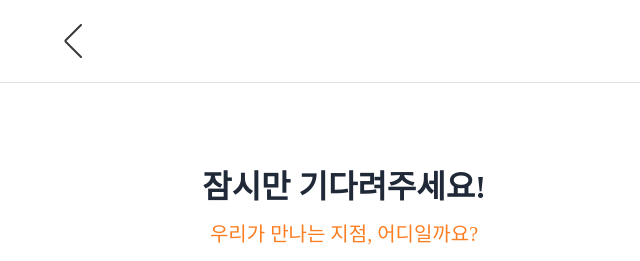
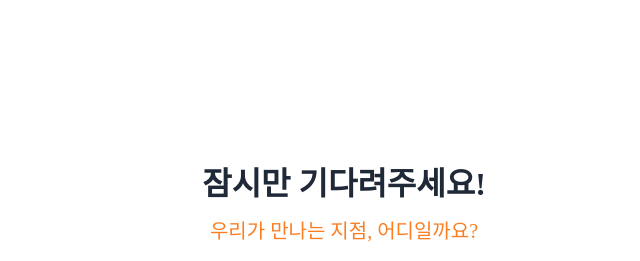
Before and after one commit to moidot/frontend, a Next.js app: page /loading in a window 1280 px wide. Shown: the top 261 px of the page, without its empty margins (296-936 px from the left). Built offline with nearby package versions, Linux system fonts and the light colour scheme; a web font is replaced by a local one.

Commit message:
Fix: 장소 조율 이미지 뜨게 조건 변경 (#89)
* Fix: 카카오톡 팀명 추가

* Chore: 복사하기 버튼 css 수정

* FIX: Naver Redirect URL 변경

* Feat: 로딩 페이지 추가

* Fix: 모이닷 스페이스 없을 때 이미지 추가

```diff
--- a/src/components/home/Home5.tsx
+++ b/src/components/home/Home5.tsx
@@ -15,7 +15,7 @@ const Home5 = () => {
   console.log(data);
 
   useEffect(() => {
-    if (data?.data.length != 0) {
+    if (data?.data.length !== undefined) {
       setEmptySpaceState(false);
     }
   }, [data?.data.length]);
--- a/src/components/main/RecommendationItem.tsx
+++ b/src/components/main/RecommendationItem.tsx
@@ -5,7 +5,7 @@ import { GetGroupBestRegionProps, GetUserInfoProps } from '@/types/SpaceType';
 const RecommendationItem = ({ name, moveUserInfo }: GetGroupBestRegionProps) => {
   console.log(moveUserInfo);
   const adminUser: GetUserInfoProps[] = moveUserInfo.filter((item) => item.isAdmin);
-  console.log(adminUser);
+  // console.log(adminUser);
   const defaultUser: GetUserInfoProps[] = moveUserInfo.filter((item) => !item.isAdmin);
   return (
     <div className="flex flex-col justify-center items-center">
--- a/src/components/place/index.tsx
+++ b/src/components/place/index.tsx
@@ -49,7 +49,7 @@ const Place = ({ lng, lat, local }: PlaceProps) => {
   const [chip, setChip] = useState<keyof typeof ChipList>(ChipList.LIBRARY);
   const [data, setData] = useState<PlaceDetailProps>();
   const [category, setCategory] = useState<keyof typeof ChipList>(ChipList.CAFE);
-  console.log(data);
+  // console.log(data);
   useEffect(() => {
     if (chip == 'CAFE') {
       setKeyword('카페');
--- a/src/pages/loading/index.tsx
+++ b/src/pages/loading/index.tsx
@@ -1,16 +1,15 @@
-import BackButtonBar from '@/components/common/backButtonBar';
+// import BackButtonBar from '@/components/common/backButtonBar';
 import LoadingImg from '@assets/loading/icon_loading.svg';
 import LoadGif from '@assets/loading/gif_loading.svg';
 
 export default function LoadingPage() {
-  const onClickBack = () => {
-    location.replace('/user');
-  };
+  // const onClickBack = () => {
+  //   location.replace('/user');
+  // };
 
   return (
     <div className="font-Pretendard text-center">
-      <BackButtonBar onClick={onClickBack} />
-      <div className="text-h3 font-bold pt-20">잠시만 기다려주세요!</div>
+      <div className="text-h3 font-bold pt-40">잠시만 기다려주세요!</div>
       <div className="text-b2 pt-2 pb-24 text-main_orange">우리가 만나는 지점, 어디일까요?</div>
       <LoadingImg className="mx-auto" />
       <div className="mx-auto my-16 w-[48px] h-[48px] object-cover">
```
